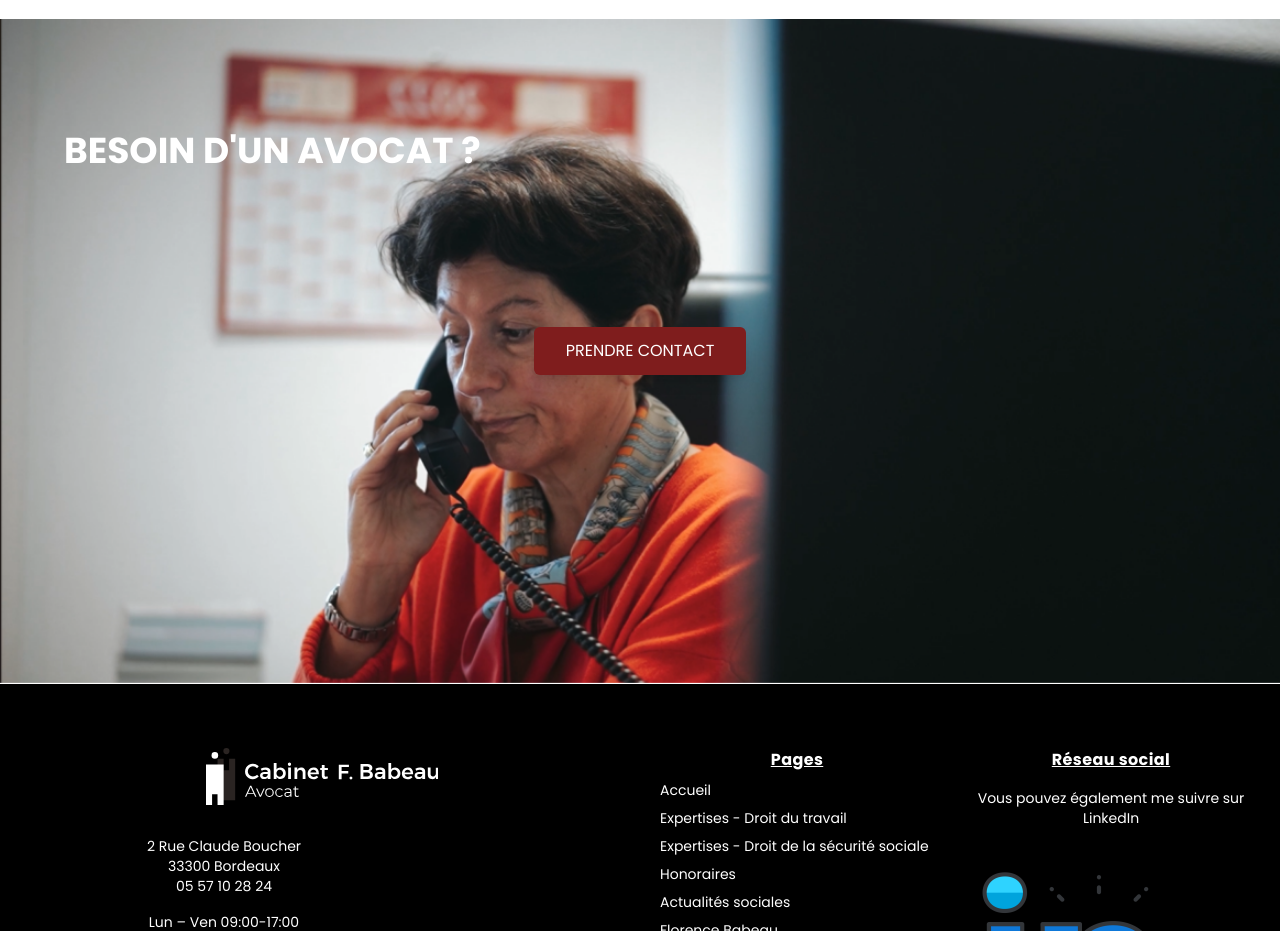
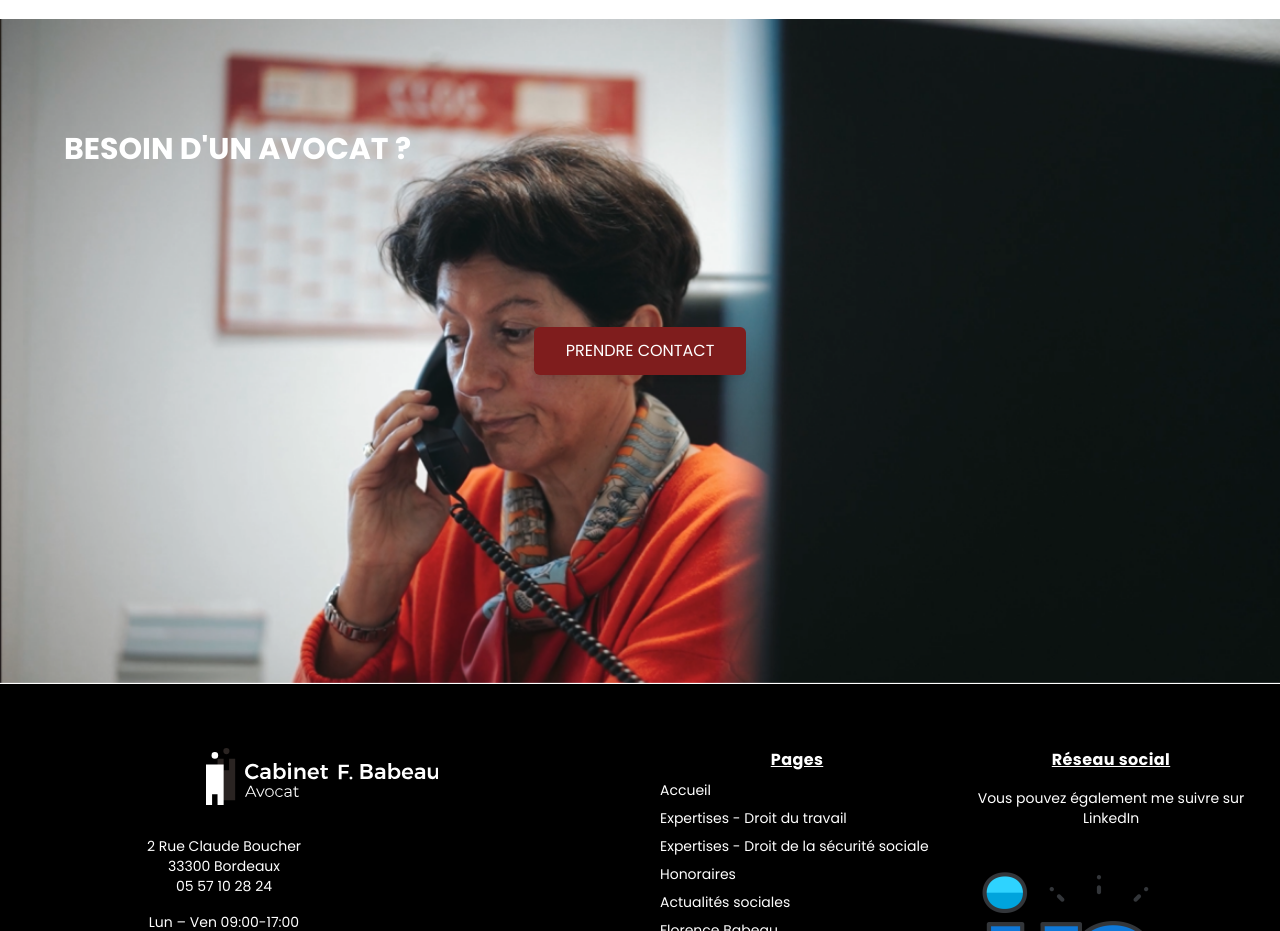
Before and after one commit to hyacinthengoma/notion_fl_bo, a Next.js app: page /Expertise/Droit-travail in a window 1280 px wide. Shown: the part 1040-1971 px from the top of the page. Built offline with nearby package versions, Linux system fonts and the light colour scheme.

Commit message:
Update Besoin-avocat.tsx

```diff
--- a/src/components/Besoin-avocat.tsx
+++ b/src/components/Besoin-avocat.tsx
@@ -6,7 +6,7 @@ export default function BesoinAvocat() {
     return (
         <div className={"relative"}>
             <div className={"absolute mt-28 ml-16 z-50"}>
-                <h1 className={"text-white text-2xl md:text-4xl font-bold"}>BESOIN D'UN AVOCAT ?</h1>
+                <h1 className={"text-white text-xl lg:text-3xl md:text-4xl font-bold"}>BESOIN D'UN AVOCAT ?</h1>
             </div>
             <div className={"absolute transform top-1/2 left-1/2 -translate-y-1/2 -translate-x-1/2 w-4/5 text-center z-50"}>
                 <Link href={"/contact"} className="bg-red-900 text-white py-3 px-8 shadow-lg rounded-md hover:bg-red-800 hover:text-white inline-flex items-center gap-x-5 hover:scale-105 duration-500">
```
